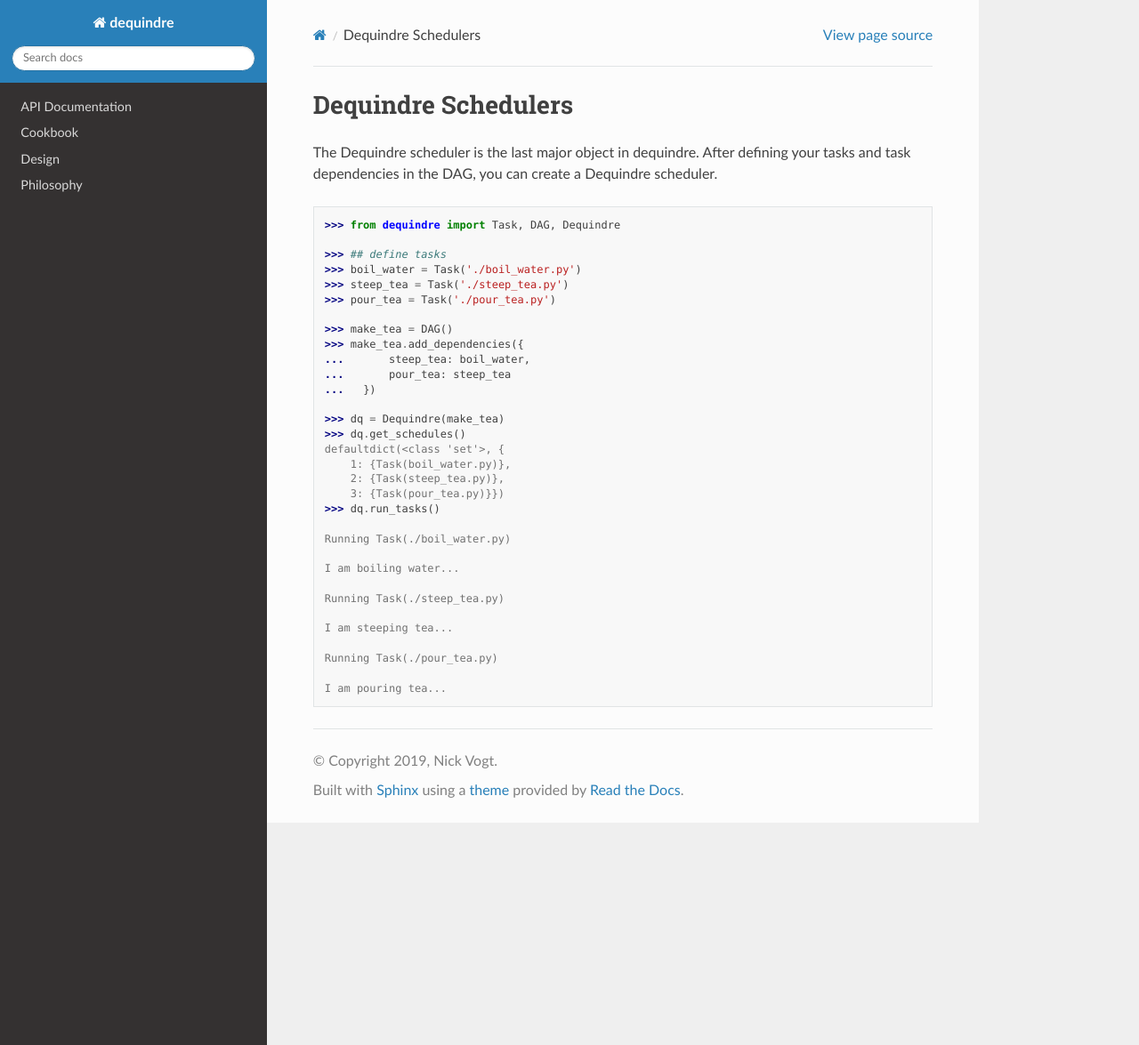
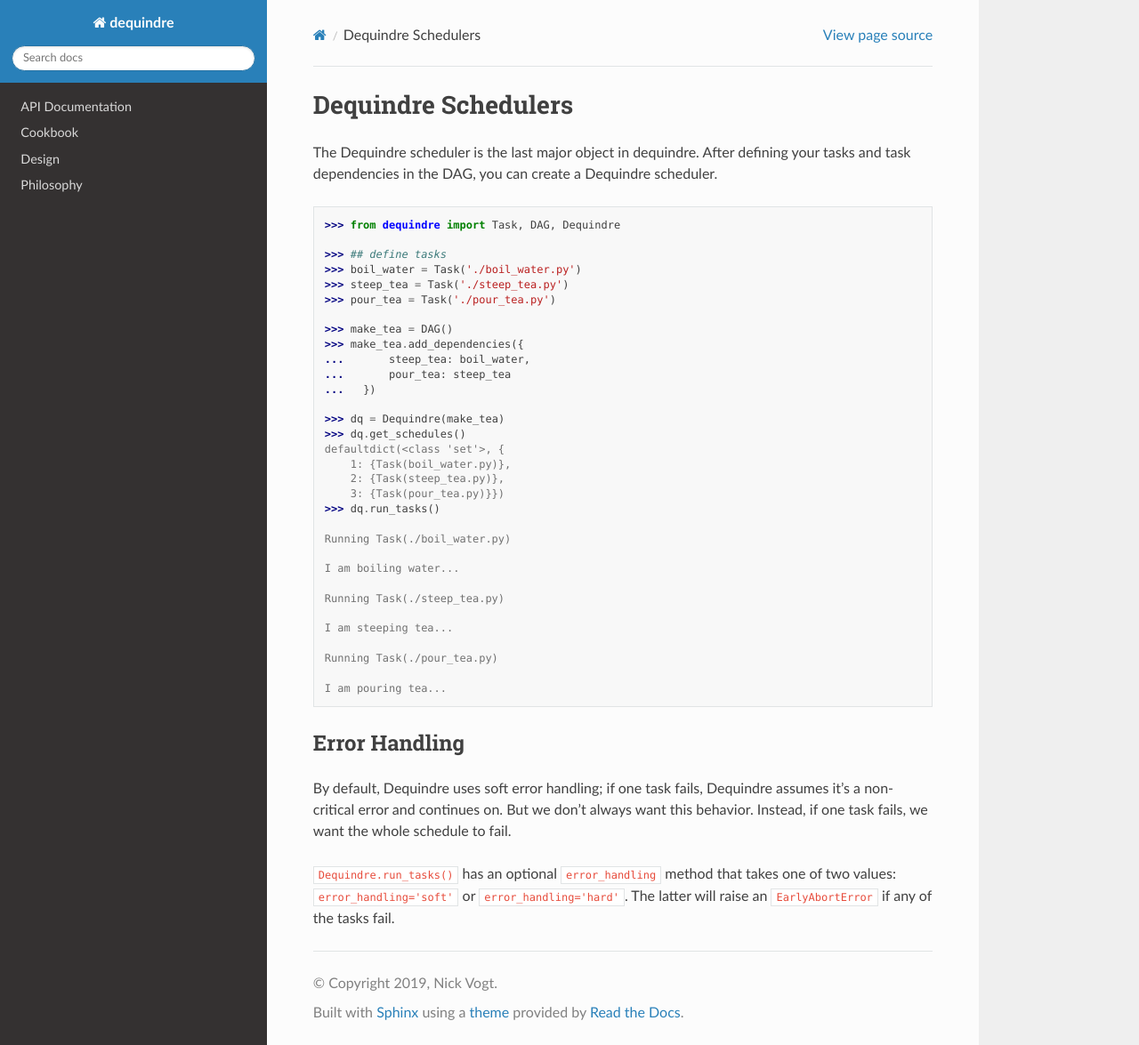
Before and after one commit to vogt4nick/dequindre, a Sphinx documentation site: the page built from docs/source/user-guide/cookbook/dequindre-schedulers.rst, in a window 1280 px wide and 1175 px high. Shown: the whole window at 89% size. Built offline with Sphinx 7.4.7 and the Read the Docs theme 2.0.0, drawn with Linux system fonts in a browser that asks for light colours.

Commit message:
flesh out dequindre docs

```diff
--- a/docs/source/user-guide/cookbook/dequindre-schedulers.rst
+++ b/docs/source/user-guide/cookbook/dequindre-schedulers.rst
@@ -39,3 +39,15 @@ scheduler.
     Running Task(./pour_tea.py)
 
     I am pouring tea...
+
+
+Error Handling
+~~~~~~~~~~~~~~
+
+By default, Dequindre uses soft error handling; if one task fails, Dequindre
+assumes it's a non-critical error and continues on. But we don't always want
+this behavior. Instead, if one task fails, we want the whole schedule to fail.
+
+``Dequindre.run_tasks()`` has an optional ``error_handling`` method that takes
+one of two values: ``error_handling='soft'`` or ``error_handling='hard'``. The
+latter will raise an ``EarlyAbortError`` if any of the tasks fail.
```
Also changed, not shown: docs/source/user-guide/cookbook/altogether.rst (+6 -1 lines).
